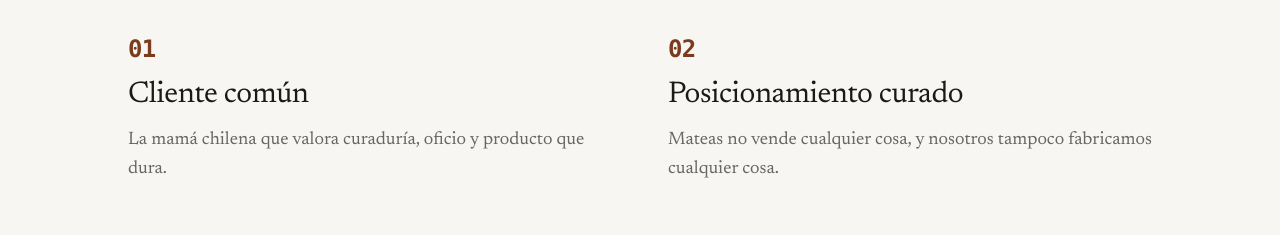
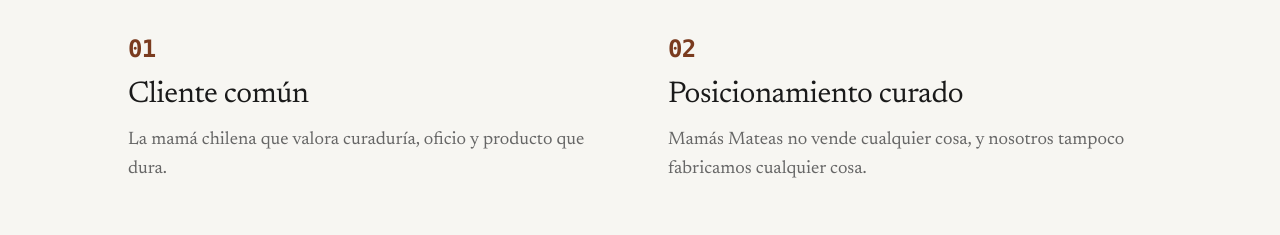
Before and after one commit to benjacuerosvaliz-ai/valiz-bitacora, a Next.js app: page /p/mamas-mateas in a window 1280 px wide. Shown: the part 2960-3195 px from the top of the page. Built offline with nearby package versions, Linux system fonts and the light colour scheme; no server answers.

Commit message:
Propuesta Mamás Mateas: usar nombre completo siempre (nunca 'Mateas' solo)

```diff
--- a/app/p/mamas-mateas/page.tsx
+++ b/app/p/mamas-mateas/page.tsx
@@ -16,7 +16,7 @@
 
 const cliente: ClienteConfig = {
   nombre: "Mamás Mateas",
-  nombreCorto: "Mateas",
+  nombreCorto: "Mamás Mateas",
   logo: "/images/mamas-mateas-logo.png",
   saludo: "Hola, equipo Mamás Mateas",
   cartaParrafo: (
@@ -39,7 +39,7 @@
     {
       titulo: "Posicionamiento curado",
       cuerpo:
-        "Mateas no vende cualquier cosa, y nosotros tampoco fabricamos cualquier cosa.",
+        "Mamás Mateas no vende cualquier cosa, y nosotros tampoco fabricamos cualquier cosa.",
     },
     {
       titulo: "Producto único",
```
